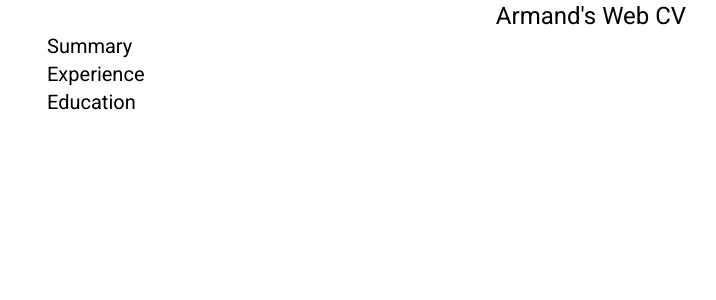
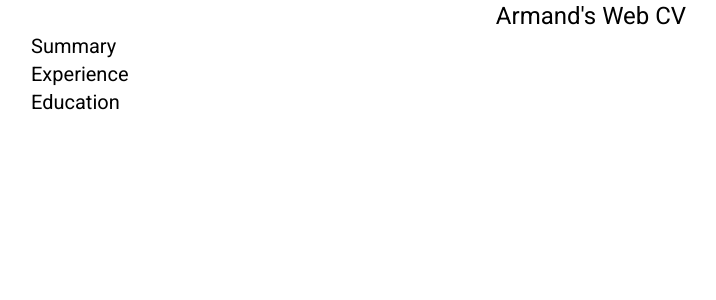
Before and after one commit to ArmandBernard/WebCV, a React (Vite) app: page / in a window 1280 px wide. Shown: the top 300 px of the page, without its empty margins (49-765 px from the left). Built offline with nearby package versions, Linux system fonts and the light colour scheme.

Commit message:
reduce main container margin

```diff
--- a/src/App.tsx
+++ b/src/App.tsx
@@ -4,7 +4,7 @@ import { Experience } from "./Experience";
 function App() {
   return (
     <div className="flex justify-center">
-      <div className="max-w-6xl flex flex-col px-8 flex-grow">
+      <div className="max-w-6xl flex flex-col px-4 flex-grow">
         <h1 className="self-center">Armand's Web CV</h1>
         <h2>Summary</h2>
         <Experience />
```
